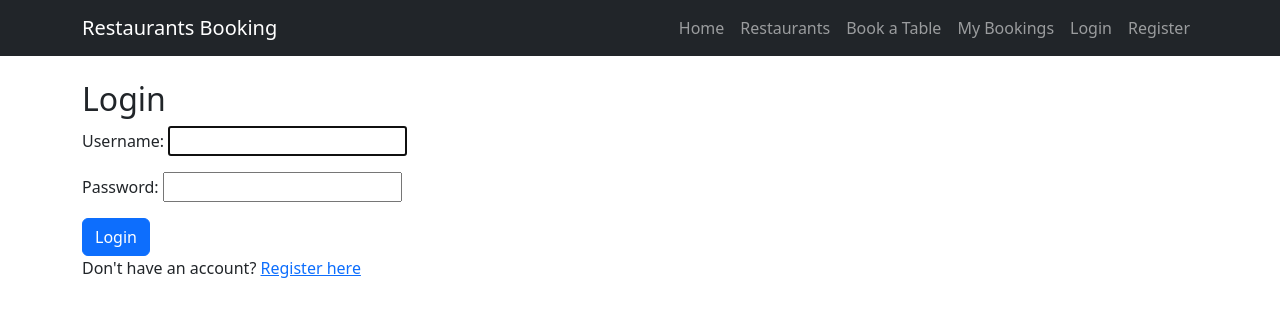
After one commit to Pierre-Louis789/restaurant-booking, a Django app: page /login/ in a window 1280 px wide. The commit adds this page. Shown: the top 317 px of the page. Run offline with Django 5.2, Linux system fonts and the light colour scheme.

Commit message:
Fix navbar markup and confirm login/logout routes work

```diff
--- a/bookings/templates/base.html
+++ b/bookings/templates/base.html
@@ -14,9 +14,14 @@
             <ul class="navbar-nav">
                 <li class="nav-item"><a class="nav-link" href="/">Home</a></li>
                 <li class="nav-item"><a class="nav-link" href="{% url 'restaurant_list' %}">Restaurants</a></li>
-                <li class="nav-item"><a class="nav-link" href="/book/">Book a Table</a>
-                <li class="nav-item"><a class="nav-link" href="/my-bookings/">My Bookings</a>
+                <li class="nav-item"><a class="nav-link" href="/book/">Book a Table</a></li>
+                <li class="nav-item"><a class="nav-link" href="/my-bookings/">My Bookings</a></li>
+                 {% if user.is_authenticated %}
+                <li class="nav-item"><a class="nav-link" href="{% url 'logout' %}">Logout</a></li>
+                 {% else %}
+                <li class="nav-item"><a class="nav-link" href="{% url 'login' %}">Login</a></li>
                 <li class="nav-item"><a class="nav-link" href="{% url 'register' %}">Register</a></li>
+                 {% endif %}
             </ul>
         </div>
     </div>
--- /dev/null
+++ b/bookings/templates/login.html
@@ -0,0 +1,13 @@
+{% extends 'base.html' %}
+
+{% block content %}
+<h2>Login</h2>
+
+<form method="POST">
+    {% csrf_token %}
+    {{ form.as_p }}
+    <button type="submit" class="btn btn-primary">Login</button>
+</form>
+
+<p>Don't have an account? <a href="{% url 'register' %}">Register here</a></p>
+{% endblock %}
--- a/bookings/urls.py
+++ b/bookings/urls.py
@@ -1,9 +1,10 @@
 from django.urls import path
 from . import views
+from django.contrib.auth import views as auth_views
+
 
 urlpatterns = [
     path('', views.home, name='home'),
-    path('restaurant/', views.restaurant_detail, name='restaurant_detail'),
     path('book/', views.create_booking, name='create_booking'),
     path('my-bookings/', views.my_bookings, name='my_bookings'),
     path('booking/<int:booking_id>/edit/', views.edit_booking, name='edit_booking'),
@@ -12,4 +13,6 @@ urlpatterns = [
     path('restaurants/<int:id>/', views.restaurant_detail, name='restaurant_detail'),
     path('booking-confirmation/<int:booking_id>/', views.booking_confirmation, name='booking_confirmation'),
     path('register/', views.register, name='register'),
+    path('login/', auth_views.LoginView.as_view(template_name='login.html'), name='login'),
+    path('logout/', auth_views.LogoutView.as_view(next_page='home', http_method_names=['get', 'post']), name='logout'),
 ]
--- a/restaurant_booking/settings.py
+++ b/restaurant_booking/settings.py
@@ -99,6 +99,10 @@ AUTH_PASSWORD_VALIDATORS = [
     },
 ]
 
+LOGIN_REDIRECT_URL = 'home'
+LOGOUT_REDIRECT_URL = 'home'
+LOGIN_URL = 'login'
+
 
 # Internationalization
 # https://docs.djangoproject.com/en/6.0/topics/i18n/
--- a/restaurant_booking/urls.py
+++ b/restaurant_booking/urls.py
@@ -1,24 +1,7 @@
-"""
-URL configuration for restaurant_booking project.
-
-The `urlpatterns` list routes URLs to views. For more information please see:
-    https://docs.djangoproject.com/en/6.0/topics/http/urls/
-Examples:
-Function views
-    1. Add an import:  from my_app import views
-    2. Add a URL to urlpatterns:  path('', views.home, name='home')
-Class-based views
-    1. Add an import:  from other_app.views import Home
-    2. Add a URL to urlpatterns:  path('', Home.as_view(), name='home')
-Including another URLconf
-    1. Import the include() function: from django.urls import include, path
-    2. Add a URL to urlpatterns:  path('blog/', include('blog.urls'))
-"""
 from django.contrib import admin
 from django.urls import path, include
 
 urlpatterns = [
     path('admin/', admin.site.urls),
     path('', include('bookings.urls')),
-    path('accounts/', include('django.contrib.auth.urls')),
-]
+    ]
```
